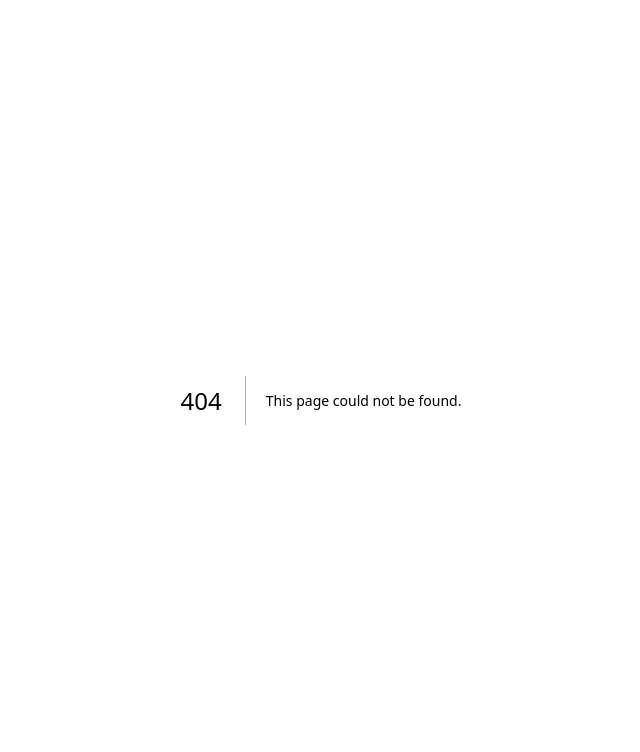
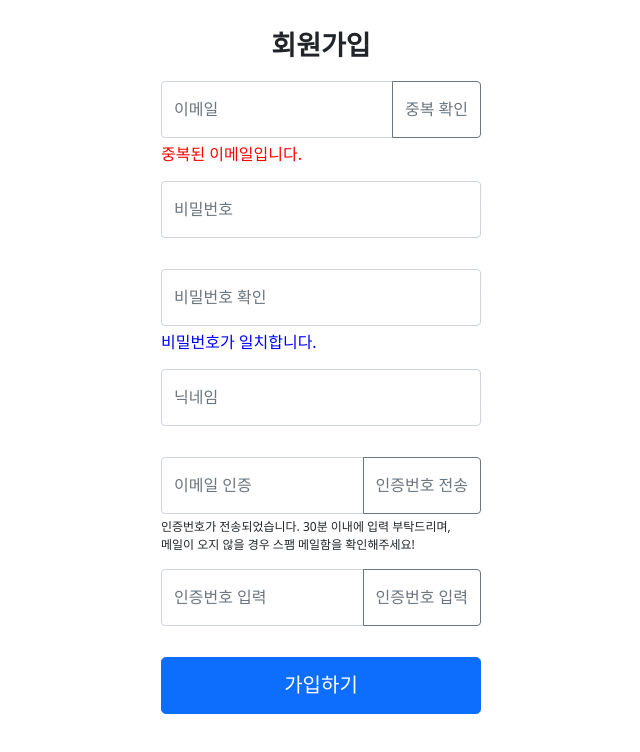
Before and after one commit to xiu0327/2023-refrigerator-recipe, a Next.js app in the folder front/: page /register/Register in a window 1280 px wide. Before the commit this address had no page. Shown: the top 752 px of the page, without its empty margins (319-959 px from the left). Built offline with nearby package versions, Linux system fonts and the light colour scheme.

Commit message:
Feat: 회원가입 화면 구현

```diff
--- /dev/null
+++ b/front/src/pages/register/Register.tsx
@@ -0,0 +1,141 @@
+import styles from "./styles.module.css";
+import Button from "react-bootstrap/Button";
+import Form from "react-bootstrap/Form";
+import InputGroup from "react-bootstrap/InputGroup";
+import Modal from "react-bootstrap/Modal";
+import { useState } from "react";
+import Link from "next/link";
+
+function MyVerticallyCenteredModal(props: any) {
+	return (
+		<Modal
+			{...props}
+			size="lg"
+			aria-labelledby="contained-modal-title-vcenter"
+			centered
+		>
+			<Modal.Body>
+				<p>가입이 완료되었습니다.</p>
+			</Modal.Body>
+			<Modal.Footer>
+				<Link legacyBehavior href="/">
+					<Button onClick={props.onHide}>확인</Button>
+				</Link>
+			</Modal.Footer>
+		</Modal>
+	);
+}
+
+export default function Register() {
+	const [checkedEmail, setCheckedEmail] = useState(false);
+	const [checkedPw, setCheckedPw] = useState(true);
+	const [clickBtn, setClickBtn] = useState(true);
+	const [modalShow, setModalShow] = useState(false);
+	return (
+		<div className={styles.registerContainer}>
+			<span className={styles.registerTitle}>회원가입</span>
+			<div>
+				<InputGroup className={`${styles.registerInput} mb-3`}>
+					<Form.Control
+						placeholder="이메일"
+						aria-label="Recipient's username"
+						aria-describedby="basic-addon2"
+					/>
+					<Button variant="outline-secondary" id="button-addon2">
+						중복 확인
+					</Button>
+				</InputGroup>
+				<div className={styles.checkEmail}>
+					{checkedEmail ? (
+						<span className={styles.checkEmailTrue}>
+							사용가능한 이메일입니다.
+						</span>
+					) : (
+						<span className={styles.checkEmailFalse}>중복된 이메일입니다.</span>
+					)}
+				</div>
+			</div>
+			<InputGroup className={`${styles.registerInput} mb-3`}>
+				<Form.Control
+					placeholder="비밀번호"
+					aria-label="Recipient's username"
+					aria-describedby="basic-addon2"
+				/>
+			</InputGroup>
+			<div>
+				<InputGroup className={`${styles.registerInput} mb-3`}>
+					<Form.Control
+						placeholder="비밀번호 확인"
+						aria-label="Recipient's username"
+						aria-describedby="basic-addon2"
+					/>
+				</InputGroup>
+				<div className={styles.checkPw}>
+					{checkedPw ? (
+						<span className={styles.checkPwTrue}>비밀번호가 일치합니다.</span>
+					) : (
+						<span className={styles.checkPwFalse}>
+							비밀번호가 일치하지 않습니다.
+						</span>
+					)}
+				</div>
+			</div>
+			<InputGroup className={`${styles.registerInput} mb-3`}>
+				<Form.Control
+					placeholder="닉네임"
+					aria-label="Recipient's username"
+					aria-describedby="basic-addon2"
+				/>
+			</InputGroup>
+			<div>
+				<InputGroup className={`${styles.registerInput} mb-3`}>
+					<Form.Control
+						placeholder="이메일 인증"
+						aria-label="Recipient's username"
+						aria-describedby="basic-addon2"
+					/>
+					<Button variant="outline-secondary" id="button-addon2">
+						인증번호 전송
+					</Button>
+				</InputGroup>
+				<div className={styles.clickBtn}>
+					{clickBtn ? (
+						<span className={styles.clickTrue}>
+							<span>
+								인증번호가 전송되었습니다. 30분 이내에 입력 부탁드리며,
+							</span>
+							<span>메일이 오지 않을 경우 스팸 메일함을 확인해주세요!</span>
+						</span>
+					) : (
+						<span className={styles.clickFalse}></span>
+					)}
+				</div>
+			</div>
+			<InputGroup className={`${styles.registerInput} mb-3`}>
+				<Form.Control
+					placeholder="인증번호 입력"
+					aria-label="Recipient's username"
+					aria-describedby="basic-addon2"
+				/>
+				<Button variant="outline-secondary" id="button-addon2">
+					인증번호 입력
+				</Button>
+			</InputGroup>
+			<div className={`d-grid gap-2`}>
+				<Button
+					className={styles.registerBtn}
+					variant="primary"
+					size="lg"
+					onClick={() => setModalShow(true)}
+				>
+					가입하기
+				</Button>
+
+				<MyVerticallyCenteredModal
+					show={modalShow}
+					onHide={() => setModalShow(false)}
+				/>
+			</div>
+		</div>
+	);
+}
--- /dev/null
+++ b/front/src/pages/register/styles.module.css
@@ -0,0 +1,46 @@
+.registerContainer {
+	display: flex;
+	flex-direction: column;
+	justify-content: center;
+	align-items: center;
+	margin-top: 25px;
+	gap: 15px;
+}
+
+.registerTitle {
+	font-size: 27px;
+	font-weight: 600;
+}
+
+.registerInput {
+	width: 320px;
+	height: 57px;
+}
+
+.registerBtn {
+	width: 320px;
+	height: 57px;
+	margin-bottom: 35px;
+}
+
+.checkEmail,
+.checkPw,
+.clickBtn {
+	margin-top: -12px;
+}
+
+.checkEmailTrue,
+.checkPwTrue {
+	color: blue;
+}
+
+.checkEmailFalse,
+.checkPwFalse {
+	color: red;
+}
+
+.clickTrue span {
+	display: flex;
+	font-size: 12px;
+	justify-content: left;
+}
```
